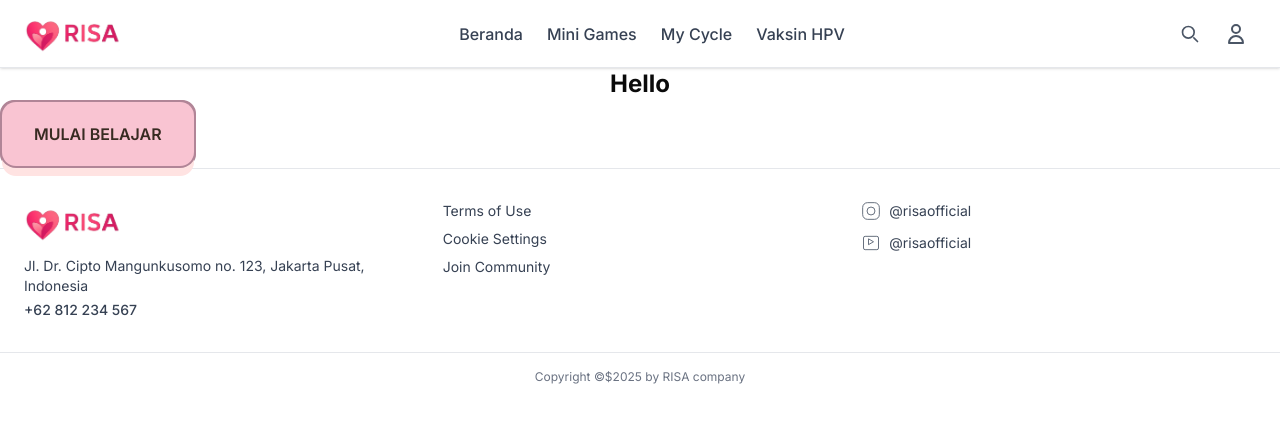
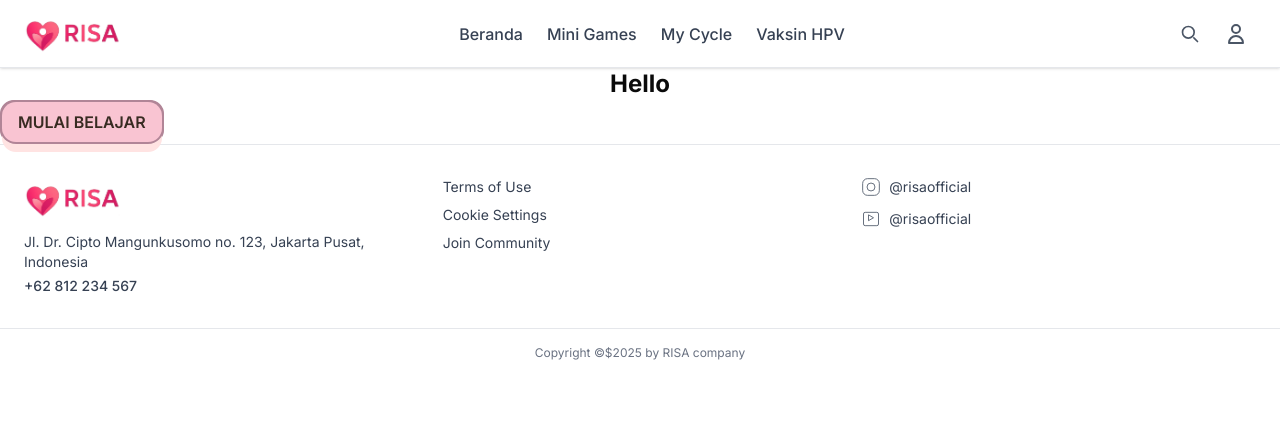
Before and after one commit to RISA-Remaja-Indonesia-Sehat/risa-v2, a Next.js app: page / in a window 1280 px wide. Shown: the top 422 px of the page. Built offline with nearby package versions, Linux system fonts and the light colour scheme.

Commit message:
revisi custom button dan memperbaiki error  navbar

```diff
--- a/src/app/components/layout/Navbar.js
+++ b/src/app/components/layout/Navbar.js
@@ -47,7 +47,7 @@ export default function Navbar() {
         {/** Search */}
         <button aria-label="Cari" className="text-gray-600 hover:text-pink-500">
           <svg xmlns="http://www.w3.org/2000/svg" className="w-5 h-5" fill="none" viewBox="0 0 24 24" stroke="currentColor">
-            <path stroke-linecap="round" stroke-linejoin="round" stroke-width="2" d="M21 21l-4.35-4.35M17 10a7 7 0 11-14 0 7 7 0 0114 0z" />
+            <path strokeLinecap="round" strokeLinejoin="round" strokeWidth="2" d="M21 21l-4.35-4.35M17 10a7 7 0 11-14 0 7 7 0 0114 0z" />
           </svg>
         </button>
 
@@ -55,14 +55,14 @@ export default function Navbar() {
         {/** Profile Icon (Desktop) */}
         <button aria-label="Profile" className="hidden md:block p-2 text-gray-600 hover:text-pink-500 hover:bg-pink-50 rounded-full transition-all duration-200">
           <svg xmlns="http://www.w3.org/2000/svg" className="w-6 h-6" fill="none" viewBox="0 0 24 24" stroke="currentColor">
-            <path stroke-linecap="round" stroke-linejoin="round" stroke-width="2" d="M16 7a4 4 0 11-8 0 4 4 0 018 0zM12 14a7 7 0 00-7 7h14a7 7 0 00-7-7z" />
+            <path strokeLinecap="round" strokeLinejoin="round" strokeWidth="2" d="M16 7a4 4 0 11-8 0 4 4 0 018 0zM12 14a7 7 0 00-7 7h14a7 7 0 00-7-7z" />
           </svg>
         </button>
 
         {/** Mobile Toggle */}
         <button id="menu-toggle" className="md:hidden text-gray-600 hover:text-pink-500">
           <svg xmlns="http://www.w3.org/2000/svg" className="w-6 h-6" fill="none" viewBox="0 0 24 24" stroke="currentColor">
-            <path stroke-linecap="round" stroke-linejoin="round" stroke-width="2" d="M4 6h16M4 12h16M4 18h16" />
+            <path strokeLinecap="round" strokeLinejoin="round" strokeWidth="2" d="M4 6h16M4 12h16M4 18h16" />
           </svg>
         </button>
       </div>
@@ -74,7 +74,7 @@ export default function Navbar() {
         </button>
         <button className="p-2 text-gray-600 hover:text-pink-500 hover:bg-pink-50 rounded-full transition-all duration-200">
           <svg xmlns="http://www.w3.org/2000/svg" className="w-6 h-6" fill="none" viewBox="0 0 24 24" stroke="currentColor">
-            <path stroke-linecap="round" stroke-linejoin="round" stroke-width="2" d="M16 7a4 4 0 11-8 0 4 4 0 018 0zM12 14a7 7 0 00-7 7h14a7 7 0 00-7-7z" />
+            <path strokeLinecap="round" strokeLinejoin="round" strokeWidth="2" d="M16 7a4 4 0 11-8 0 4 4 0 018 0zM12 14a7 7 0 00-7 7h14a7 7 0 00-7-7z" />
           </svg>
         </button>
         <Link href="/" className="hover:text-pink-500">Beranda</Link>
--- a/src/app/components/ui/CustomButton.js
+++ b/src/app/components/ui/CustomButton.js
@@ -1,12 +1,12 @@
 'use client';
 
-export default function CustomButton({ title }) {
+export default function CustomButton({ title, className = "" }) {
   return (
     <button
-      className="
-        relative inline-block cursor-pointer outline-none align-middle no-underline
+      className={`
+        relative cursor-pointer outline-none align-middle no-underline
         font-inherit touch-manipulation font-semibold text-[#382b22] uppercase
-        py-5 px-8 bg-[#fff0f0] border-2 border-[#b18597] rounded-xl
+        bg-[#fff0f0] border-2 border-[#b18597] rounded-xl
         transform-gpu transition-all duration-150 ease-[cubic-bezier(0,0,0.58,1)]
         before:absolute before:content-[''] before:w-full before:h-full
         before:top-0 before:left-0 before:right-0 before:bottom-0
@@ -19,7 +19,9 @@ export default function CustomButton({ title }) {
         hover:before:transform hover:before:translate3d-[0,0.5em,-1em]
         active:bg-[#ffe9e9] active:translate-y-3
         active:before:shadow-[0_0_0_2px_#b18597,0_0_#ffe3e2]
-        active:before:transform active:before:translate3d-[0,0,-1em]"
+        active:before:transform active:before:translate3d-[0,0,-1em]
+        ${className}
+      `}
       role="button"
     >
       <span className="relative z-10">{title || 'Button'}</span>
--- a/src/app/page.js
+++ b/src/app/page.js
@@ -4,7 +4,7 @@ export default function Home() {
   return (
     <div>
       <h1 className="font-bold text-2xl text-center">Hello</h1>
-      <CustomButton title="Mulai Belajar" />
+      <CustomButton title="Mulai Belajar" className="px-4 py-2" />
     </div>
   );
 }
```
